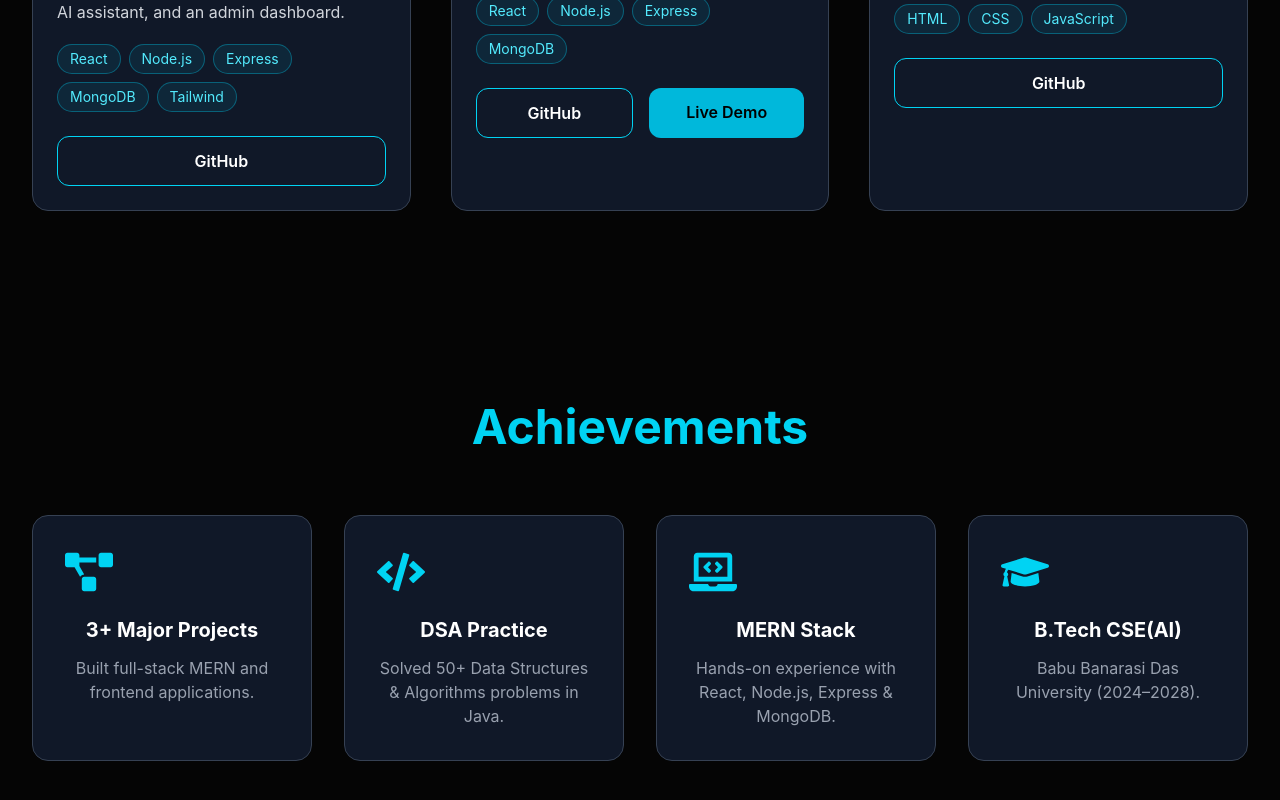
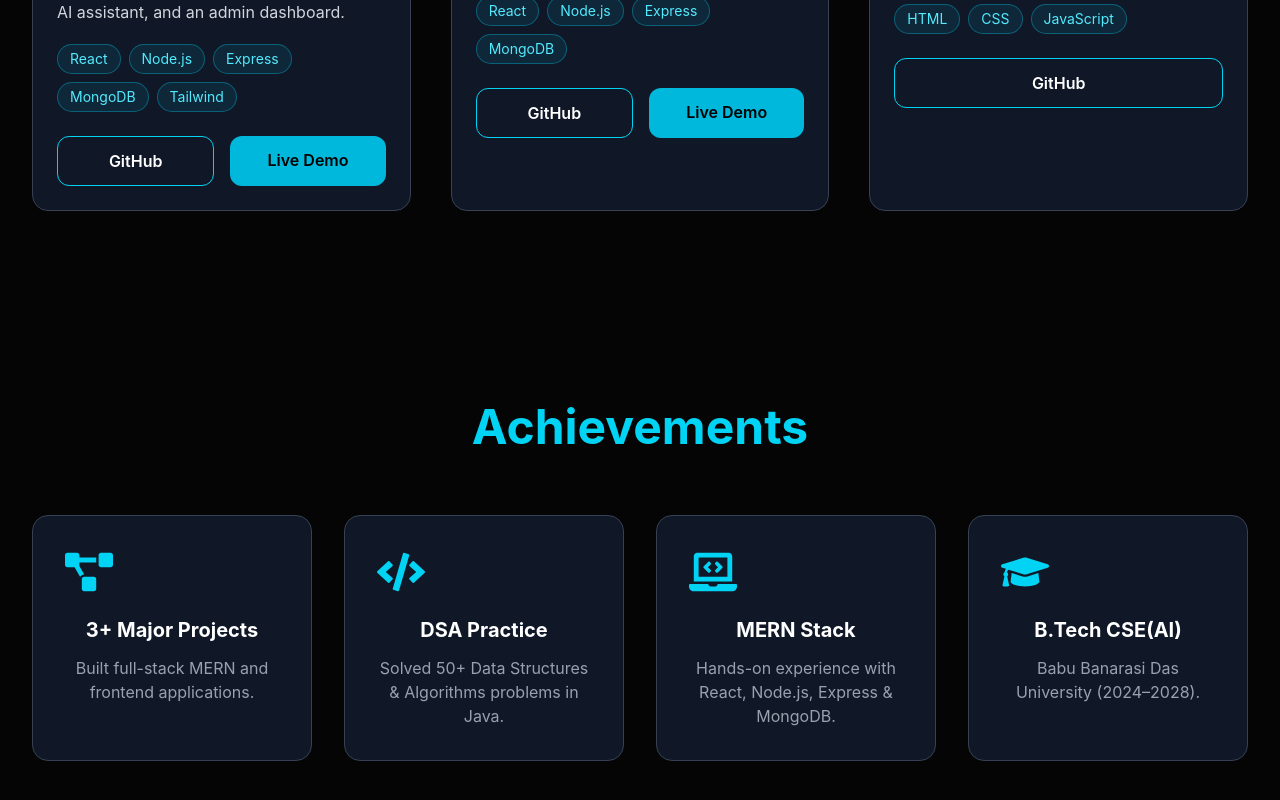
Before and after one commit to MdHamidAzam/md-hamid-portfolio, a React app: page / in a window 1280 px wide. Shown: the part 3074-3874 px from the top of the page. Built offline with nearby package versions, Linux system fonts and the light colour scheme; the HTML template or start-up script is replaced by a standard one.

Commit message:
Updating link

```diff
--- a/src/data/projects.js
+++ b/src/data/projects.js
@@ -20,8 +20,8 @@ export const projects = [
     ],
     images: [dayareHome, dayarePackage],
 
-    github: "",
-    live: "",
+    github: "https://github.com/MdHamidAzam/ihram-legacy-hub",
+    live: "https://dayare-haram-hajj-and-umrah-f900onom3-mdhamidazams-projects.vercel.app/",
 
     featured: true,
   },
```
